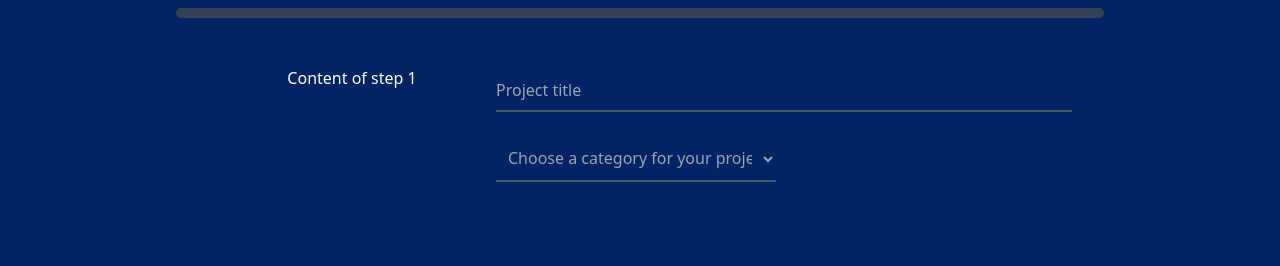
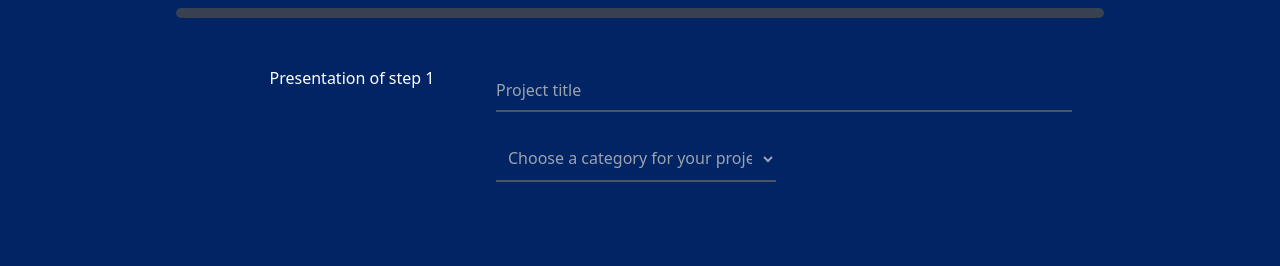
Before and after one commit to aiko-kami/sheepy, a Next.js app: page /start/start-my-project in a window 1280 px wide. Both pictures are taken after a click on the button "Start with step 1". Shown: the part 144-410 px from the top of the page. Built offline with nearby package versions, Linux system fonts and the light colour scheme; a web font is replaced by a local one.

Commit message:
tiny update for description of step 1

```diff
--- a/src/components/StartProjectForm/Step1.jsx
+++ b/src/components/StartProjectForm/Step1.jsx
@@ -52,7 +52,7 @@ const StepOne = ({ categories }) => {
 	return (
 		<>
 			<div className="container min-w-full mx-auto md:px-8 mt-12 mb-20 text-justify md:grid grid-cols-3">
-				<p className="mb-4 text-center">Content of step 1</p>
+				<p className="mb-4 text-center">Presentation of step 1</p>
 				<form onSubmit={handleSubmit} className="col-span-2">
 					{/* List of fields */}
 					<div className="flex justify-center items-center">
```
